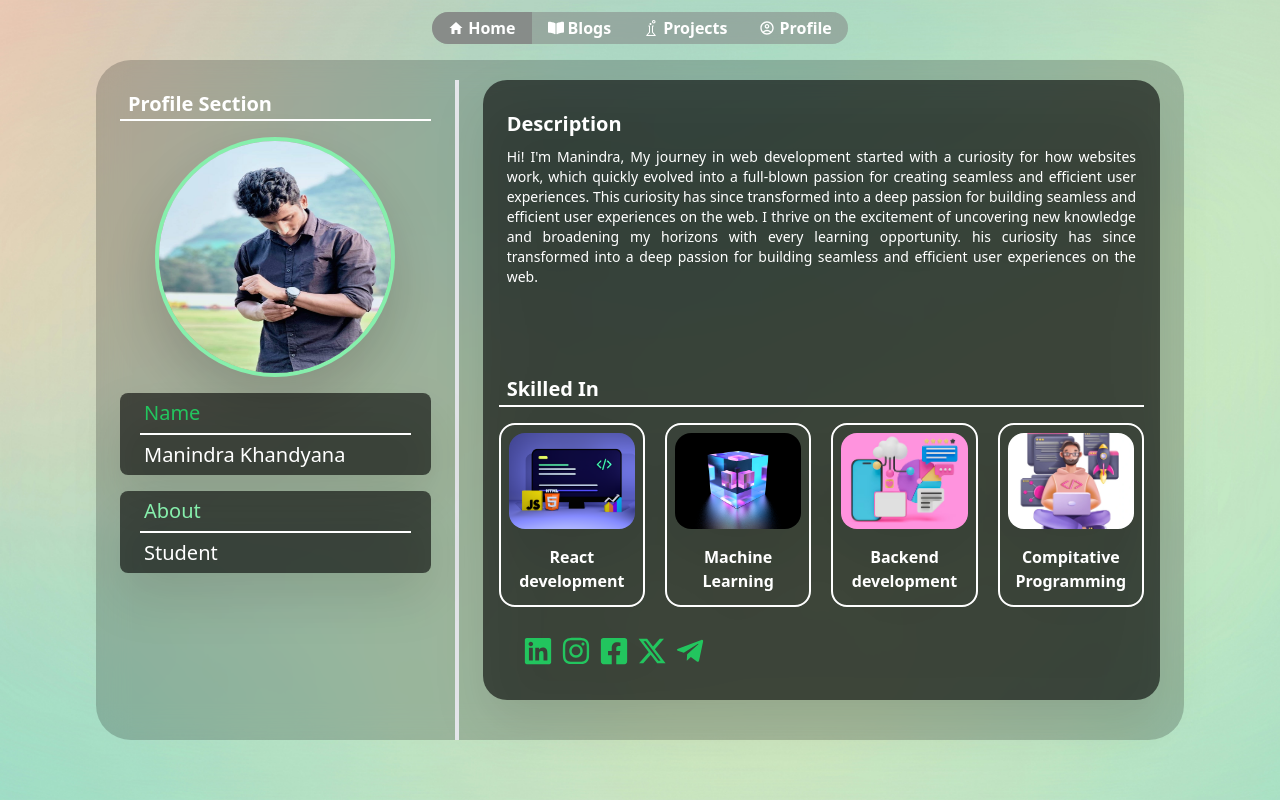
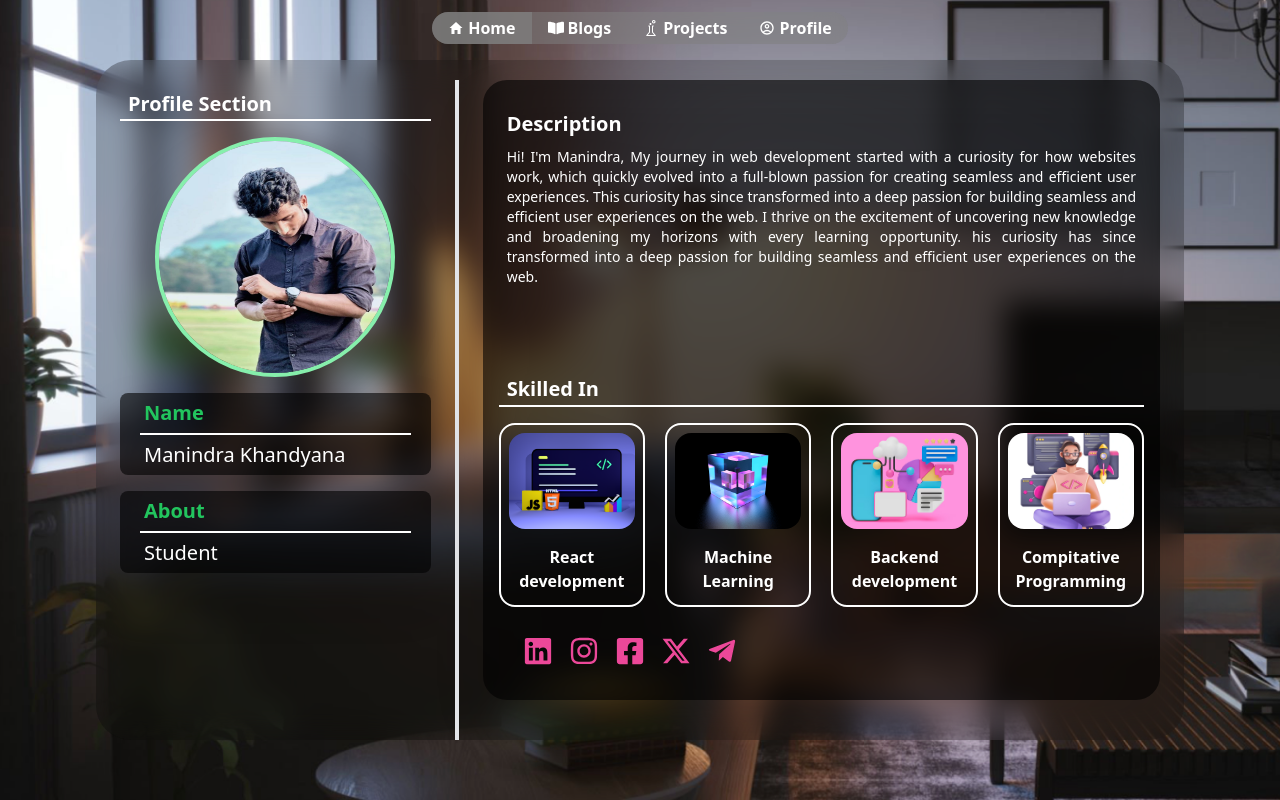
Before and after one commit to Manindra289/responsive_portfolio, a React (Create React App) app: page /Profile in a window 1280 px wide. Built offline with nearby package versions, Linux system fonts and the light colour scheme.

Commit message:
minimal changes, need to do project page

```diff
--- a/src/App.css
+++ b/src/App.css
@@ -37,7 +37,10 @@
   }
 }
 html{
-  background-image: url('./assets/background3.jpg');
+  background-image: url('./assets/background.png');
   background-position: center;
 
 }
+*::selection{
+  background-color: rgb(219 39 119);
+}
--- a/src/components/BlogPage/BlogItem/BlogItem.js
+++ b/src/components/BlogPage/BlogItem/BlogItem.js
@@ -18,7 +18,7 @@ const BlogItem = (props) => {
   }
   return (
     <div >
-      <button onClick={setting_blg} className='hover:bg-gray-500 cursor-pointer'>
+      <button onClick={setting_blg} className='hover:bg-black cursor-pointer rounded-lg'>
     <div className={[' rounded-lg drop-shadow-2xl mx-2 max-sm:py-2 my-2 bg-white '].join(' ')}>
         <h1  className='2xl:text-3xl text-left text-green-500 max-sm:p-0 p-[0.1rem] pl-0 max-sm:text-base text-lg mx-[1rem] py-1.5  max-sm:py-1 font-bold'>{props.title}</h1>
         <hr className='border-black align-middle mx-[1rem]'/>
--- a/src/components/BlogPage/BlogPage.js
+++ b/src/components/BlogPage/BlogPage.js
@@ -84,16 +84,16 @@ const BlogPage = () => {
            {blog.map((element)=>(<BlogItem date={element.date} setblog_visible = {setblog_visible} setcurrent_blog = {setcurrent_blog} title={element.title} description={element.description}/>))} <div className='hidden'></div>
           </div> :<div className='hidden'></div> }
           {blog_visible===true ?
-          <div className='text-justify py-2 row-span-12 text-white rounded-3xl mx-3 bg-[#01010199] h-[100%] col-span-10 lg:col-span-9 px-4  overflow-y-scroll'>
+          <div className='text-justify py-2 row-span-12 text-white rounded-3xl mx-3 bg-black h-[100%] col-span-10 lg:col-span-9 px-4  overflow-y-scroll'>
             <div className='flex flex-col py-3 '>
               <div className='flex flex-row items-center '>
-                <IoIosArrowRoundBack onClick={()=>{ setblog_visible(false) }} className='inline cursor-pointer hover:bg-pink-400 rounded-full p-0 ' fontSize={'2rem'} />
+                <IoIosArrowRoundBack onClick={()=>{ setblog_visible(false) }} className='inline cursor-pointer hover:bg-green-400 rounded-full p-0 ' fontSize={'2rem'} />
                 <h1 className='align-baseline pl-1'>{coln} </h1>
               </div>
               <h1 className=' font-bold text-center w-[100%]'> {current_blog.title}</h1>
               </div>
           {/* <IoIosArrowRoundBack onClick={()=>{ setblog_visible(false) }} className='inline p-0 hover:text-green-500' fontSize={'2rem'} /> <div className='inline-block w-[100%]'> <h1 className='inline-block  px-6 py-4 font-bold text-center'>     {current_blog.title}</h1> </div> */}
-            <p className='px-6 pb-4'>{current_blog.description}</p>
+            <p className='px-6 pb-4 selection:bg-pink-600'>{current_blog.description}</p>
           </div> : <div className='hidden'></div> }
       </div>
 
--- a/src/components/BlogPage/CategoryItem/CategoryItem.js
+++ b/src/components/BlogPage/CategoryItem/CategoryItem.js
@@ -1,5 +1,4 @@
-import React, { useState,useEffect } from 'react'
-import styles from './CategoryItem.module.css'
+
 import axios from 'axios';
 const CategoryItem = (props) => {
 
@@ -22,22 +21,13 @@ const CategoryItem = (props) => {
             console.log(props.blog);
         })
         .catch((err)=>console.log(err))
-        console.log(props.title+" --- "+ props.coln)
-        if(props.title === props.coln )
-          {
-            let x = document.getElementsByClassName('cls_x');
-            console.log("x is ")
-            x[0].style.backgroundColor = 'Red';
-            console.log()
-            // x[props.index].styles.backgroundColor = 'red';
-            console.log("excuted")
-          }
+
 
     }
   return (
 
     <div>
-        <button onClick={Changeblg} className={['cls_x hover:bg-green-500 active:bg-green-700 focus:outline-none focus:ring focus:ring-green-300 box-content mt-4 w-[100%] rounded-lg drop-shadow-2xl max-sm:py-2 bg-white '].join(' ')}>
+        <button onClick={Changeblg} className={['cls_x hover:bg-green-400 active:bg-green-500 focus:outline-none focus:ring focus:ring-green-300 box-content mt-4 w-[100%] rounded-lg drop-shadow-2xl max-sm:py-2 bg-white '].join(' ')}>
               <h1  className='2xl:text-5xl text-black font-bold max-sm:p-0 p-[0.1rem] pl-0 max-sm:text-base text-xl py-1.5  max-sm:py-1 '>{props.title}</h1>
         </button>
     </div>
--- a/src/components/ProfilePage/ProfilePage.js
+++ b/src/components/ProfilePage/ProfilePage.js
@@ -25,12 +25,12 @@ const ProfilePage = () => {
                 <img alt='Manindra' src={myImg} className='h-60 w-60 rounded-full border-4 border-green-300 drop-shadow-2xl'/>
               </div>
               <div className={['mt-4 rounded-lg drop-shadow-2xl mx-2 max-sm:py-2 ', styles['bg']].join(' ')}>
-              <h1  className='2xl:text-5xl text-green-500 max-sm:p-0 p-[0.1rem] pl-0 max-sm:text-base text-xl ml-[1.5rem] py-1.5  max-sm:py-1 '>Name</h1>
+              <h1  className='2xl:text-5xl text-green-500 font-bold max-sm:p-0 p-[0.1rem] pl-0 max-sm:text-base text-xl ml-[1.5rem] py-1.5  max-sm:py-1 '>Name</h1>
               <hr className='border-white align-middle mx-5'/>
               <h1  className='2xl:text-5xl text-white max-sm:p-0 p-[0.1rem] pl-0 max-sm:text-base text-xl ml-[1.5rem] py-1.5 max-sm:py-1'>Manindra Khandyana</h1>
               </div>
               <div className={['mt-4 rounded-lg drop-shadow-2xl mx-2 max-sm:py-2 ', styles['bg']].join(' ')}>
-              <h1  className='2xl:text-5xl text-green-300 max-sm:p-0 p-[0.1rem]  pl-0 max-sm:text-base text-xl ml-[1.5rem] py-1.5 max-sm:py-1 '>About</h1>
+              <h1  className='2xl:text-5xl text-green-500 font-bold max-sm:p-0 p-[0.1rem]  pl-0 max-sm:text-base text-xl ml-[1.5rem] py-1.5 max-sm:py-1 '>About</h1>
               <hr className='border-white align-middle mx-5'/>
               <h1  className='2xl:text-5xl text-white max-sm:p-0 p-[0.1rem] pl-0 max-sm:text-base text-xl ml-[1.5rem] py-1.5 max-sm:py-1'>Student</h1>
               </div>
@@ -90,12 +90,12 @@ const ProfilePage = () => {
                 <h1 className={['mb-1 pt-2 align-middle text-white text-md font-bold  text-center mt-2 max-lg:text-lg 2xl:text-5xl max-lg:pt-2',styles['ah1']].join(' ')}>Compitative Programming</h1>
               </div>
 
-              <div className='flex mt-2 2xl:text-5xl text-green-500 max-sm:p-0 p-[0.1rem] pl-0 max-sm:text-base text-3xl ml-[1.5rem] font-bold '>
-                  <div className='mr-2'><FaLinkedin /> </div>
-                  <div className='mr-2'> <FaInstagram /> </div>
-                  <div className='mr-2'> <FaFacebookSquare /> </div>
-                  <div className='mr-2'> <FaXTwitter /></div>
-                  <div className='mr-2'> <FaTelegramPlane /></div>
+              <div className='flex mt-2 2xl:text-5xl text-pink-500 max-sm:p-0 p-[0.1rem] pl-0 max-sm:text-base text-3xl ml-[1.5rem] font-bold '>
+                  <div className='mr-4'><FaLinkedin className='hover:bg-white cursor-pointer rounded-sm'/> </div>
+                  <div className='mr-4'> <FaInstagram className='hover:bg-white cursor-pointer rounded-sm' /> </div>
+                  <div className='mr-4'> <FaFacebookSquare  className='hover:bg-white cursor-pointer rounded-sm'/> </div>
+                  <div className='mr-4'> <FaXTwitter className='hover:bg-white cursor-pointer rounded-sm' /></div>
+                  <div className='mr-4'> <FaTelegramPlane className='hover:bg-white cursor-pointer rounded-sm' /></div>
               </div>
               </div>
             </div>
```
